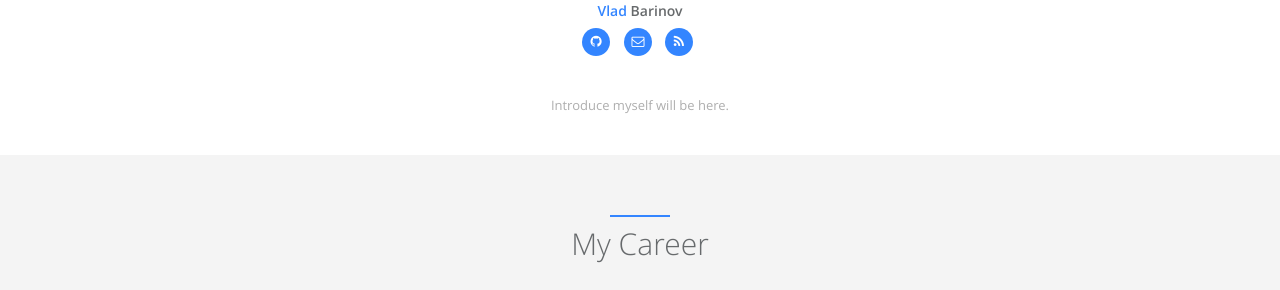
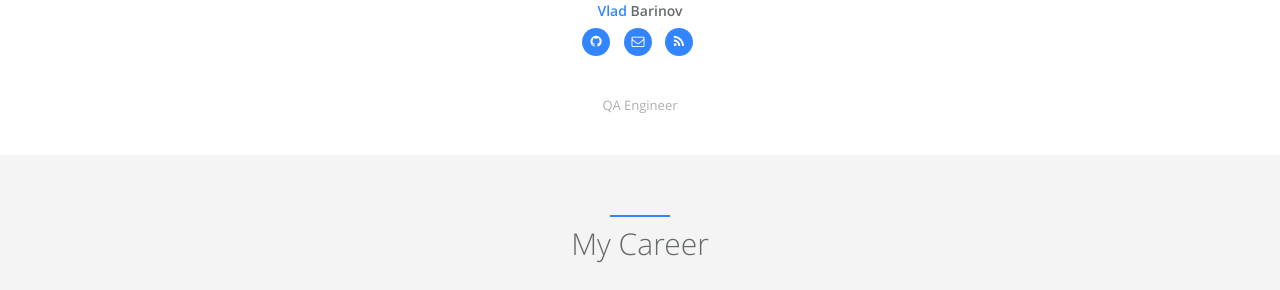
Before and after one commit to Barin0v/homepage, a Jekyll site: the page built from index.html, in a window 1280 px wide and 900 px high, scrolled down 563 px. Shown: the part 164-454 px from the top of the window. Built offline with Jekyll 4.4.1, drawn with Linux system fonts in a browser that asks for light colours.

Commit message:
update info

```diff
--- a/_config.yml
+++ b/_config.yml
@@ -28,7 +28,7 @@ author:  # change following line to your infomation.
   skill_icon2:
     - name: fa-linux
     - name: icon-apache
-  desc: Introduce myself will be here.  # Describe yourself.
+  desc: QA Engineer  # Describe yourself.
 
 # comment
 disqus:  # if you wanna comment feature, go to https://disqus.com/ to get your configuration; if not, comment following two lines.
```
